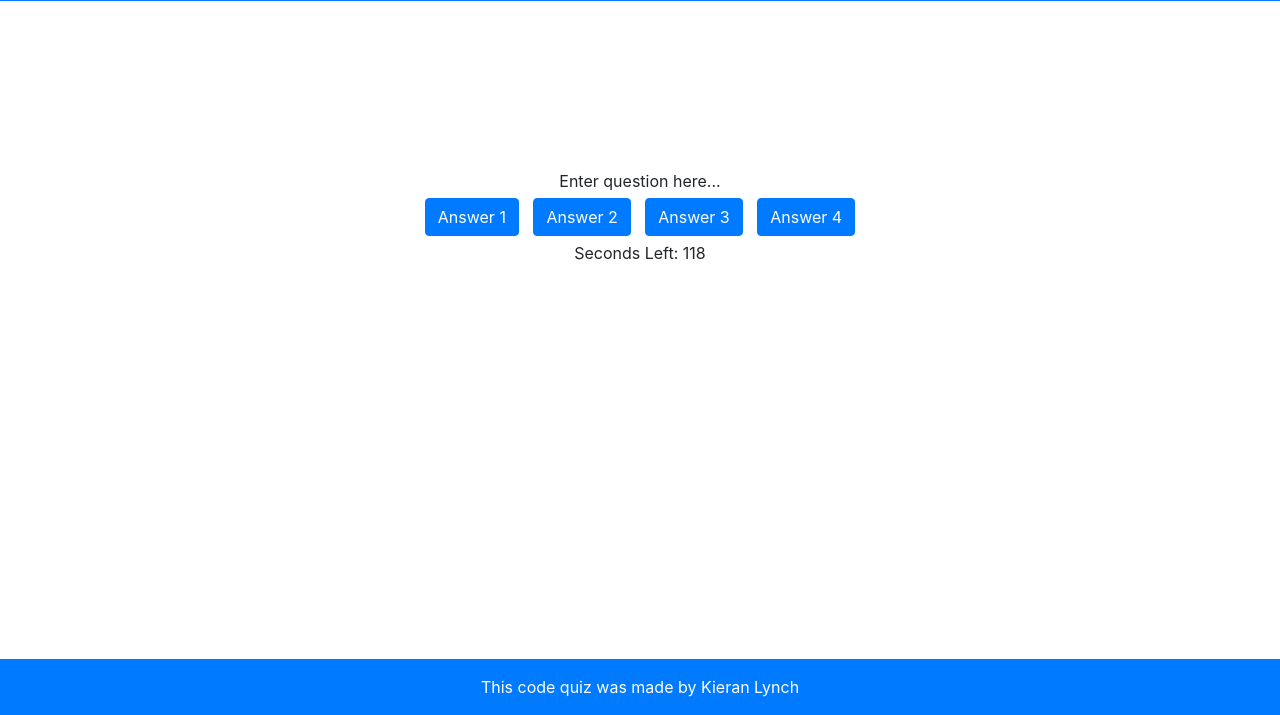
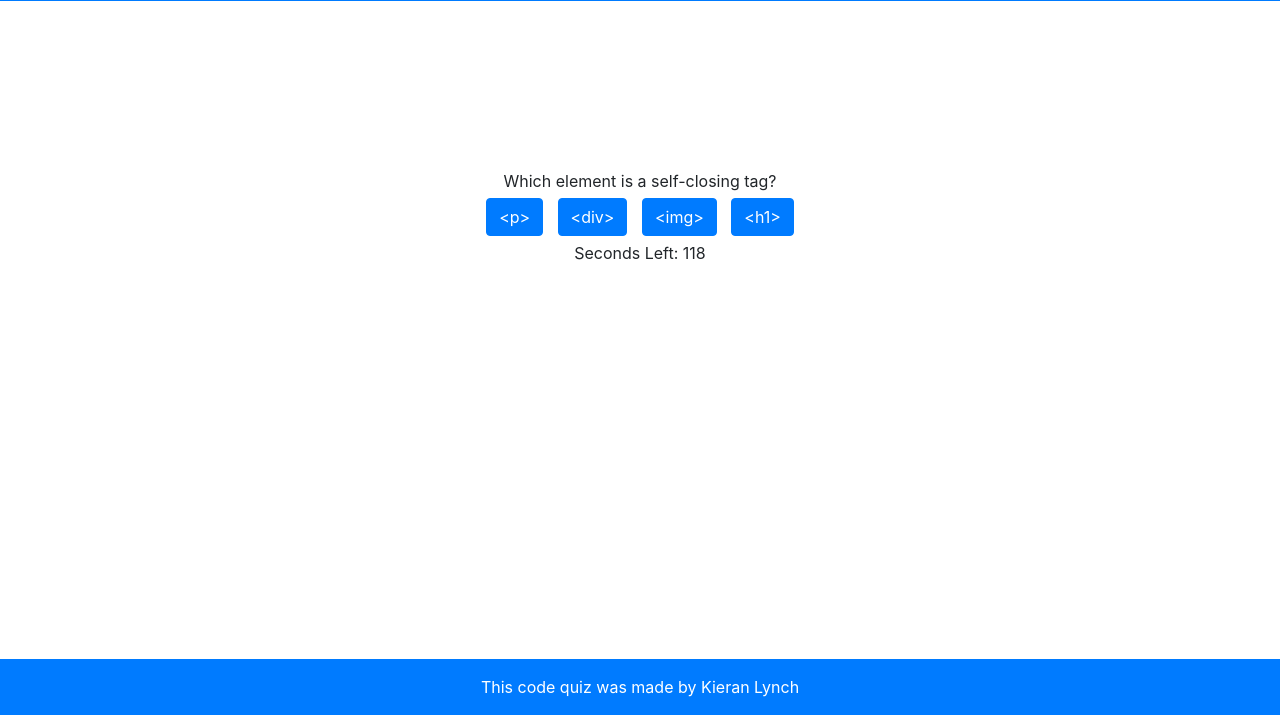
Before and after one commit to klynch94/Code-Quiz, a plain HTML site: page index.html in a window 1280 px wide. Both pictures are taken after a click on the button "Start". Shown: the part 85-800 px from the top of the page. Drawn offline with nearby package versions, Linux system fonts and the light colour scheme.

Commit message:
created my question objects and wrote first function to feed it into the DOM

```diff
--- a/index.html
+++ b/index.html
@@ -34,10 +34,10 @@
                 Enter question here...
             </div>
             <div>
-                <button class="btn btn-primary answer-btn">Answer 1</button>
-                <button class="btn btn-primary answer-btn">Answer 2</button>
-                <button class="btn btn-primary answer-btn">Answer 3</button>
-                <button class="btn btn-primary answer-btn">Answer 4</button>
+                <button id="first-btn" class="btn btn-primary answer-btns">Answer 1</button>
+                <button id="second-btn" class="btn btn-primary answer-btns">Answer 2</button>
+                <button id="third-btn" class="btn btn-primary answer-btns">Answer 3</button>
+                <button id="fourth-btn" class="btn btn-primary answer-btns">Answer 4</button>
             </div>
         </div>
 
--- a/script.js
+++ b/script.js
@@ -14,12 +14,21 @@
 
 // Store this score in memory with ability to label it (think object with key and value)
 
+
+
+// variables for starting the game and timer
 var startbtn = document.getElementById('startbutton');
 var instructions = document.getElementById('begin-text');
 var timer = document.getElementById("timer");
 var timerdiv = document.getElementById("countdown-timer");
 var questiondiv = document.getElementById("question-container");
 
+// Variables for questions and answers....
+var newquestion = document.getElementById("questions");
+var firstbtn = document.getElementById("first-btn");
+var secondbtn = document.getElementById("second-btn");
+var thirdbtn = document.getElementById("third-btn");
+var fourthbtn = document.getElementById("fourth-btn");
 
 startbtn.addEventListener('click', startGame);
 
@@ -31,6 +40,7 @@ function startGame() {
     scoreTimer();
     // show first question
     questiondiv.classList.remove("hide");
+    firstquestion();
 };
 
 // Creating the timer
@@ -46,3 +56,59 @@ function scoreTimer() {
         }
     }, 1000);
 }
+
+function firstquestion() {
+    var answerbuttons = document.querySelector(".answer-btns");
+    newquestion.innerText = question1.q1;
+    firstbtn.innerText = question1.answer1;
+    secondbtn.innerText = question1.answer2;
+    thirdbtn.innerText = question1.answer3;
+    fourthbtn.innerText = question1.answer4;
+    // answerbuttons.addEventListener("click", secondquestion());
+}
+
+
+
+
+function secondquestion() {
+    newquestion.innerHTML = question2.q2;
+    firstbtn.innerText = question2.answer1;
+    secondbtn.innerText = question2.answer2;
+    thirdbtn.innerText = question2.answer3;
+    fourthbtn.innerText = question2.answer4;
+}
+
+
+
+// Question objects
+var question1 = {
+    q1: "Which element is a self-closing tag?",
+    answer1: "<p>",
+    answer2: "<div>",
+    answer3: "<img>",
+    answer4: "<h1>",
+}
+
+var question2 = {
+    q2: "As a best practice, where should you link your JavaScript into your HTML?",
+    answer1: "At the top of the 'Head' section",
+    answer2: "At the bottom of the 'Body' section",
+    answer3: "Within a <div> at the top of the 'Body' section",
+    answer4: "At the end of the 'Head' section",
+}
+
+
+
+// var question3 = {
+//     answer1:
+//     answer2:
+//     answer3:
+//     answer4:
+// }
+
+// var question4 = {
+//     answer1:
+//     answer2:
+//     answer3:
+//     answer4:
+// }
--- a/style.css
+++ b/style.css
@@ -19,7 +19,7 @@
     text-align: center;
 }
 
-.answer-btn {
+.answer-btns {
     margin: 5px;
     text-align: center;
 }
```
